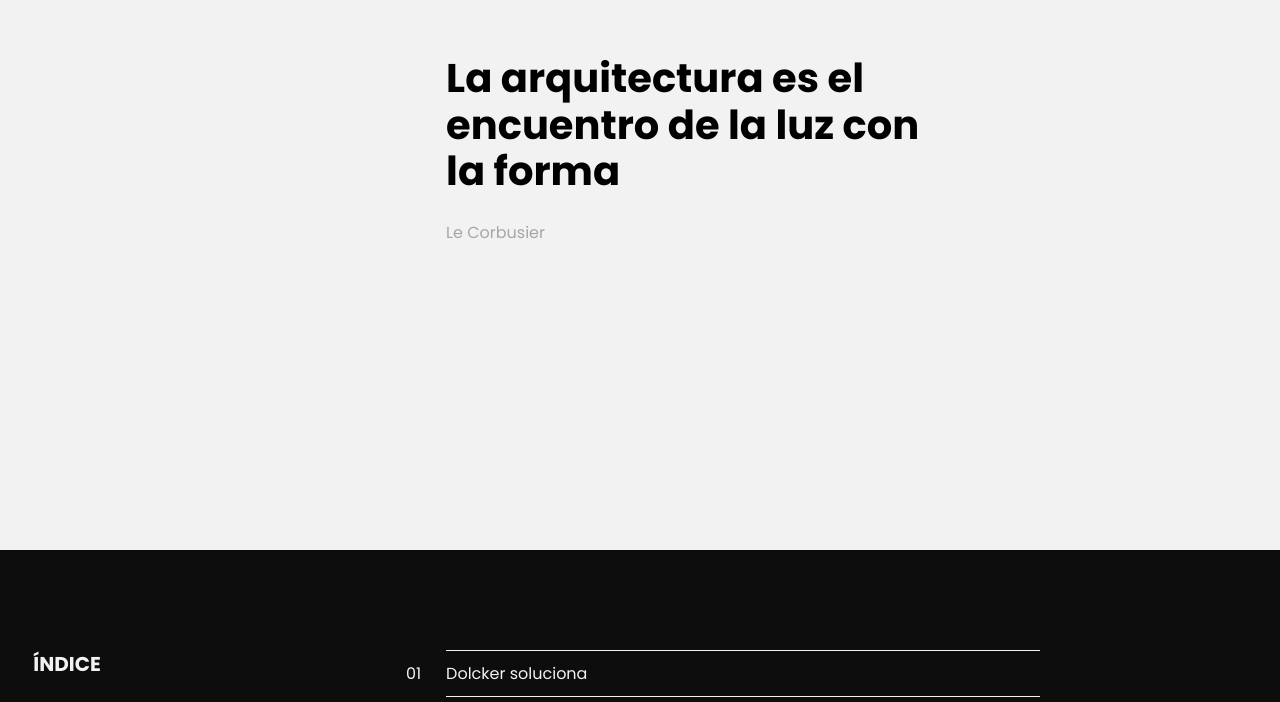
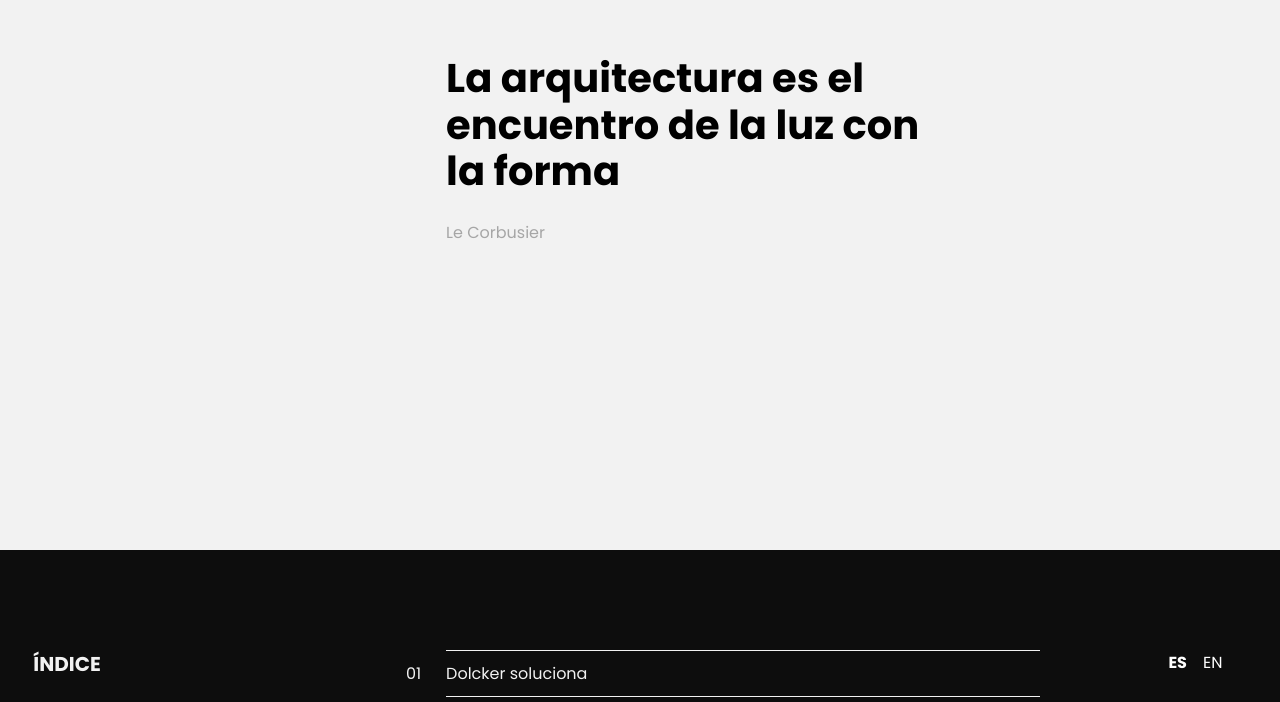
Before and after one commit to Calisto184AC0/template-catalogo, a React (Vite) app: page / in a window 1280 px wide. Shown: the part 250-952 px from the top of the page. Built offline with nearby package versions, Linux system fonts and the light colour scheme.

Commit message:
boton de idiomas

```diff
--- a/src/modules/02_Indice/index.jsx
+++ b/src/modules/02_Indice/index.jsx
@@ -107,6 +107,12 @@ const Indice = ({ indiceRef }) => {
                     className='flecha-indice'
                     onClick={handleClickFlecha}
                 />
+                <div className='idiomas'>
+                    <a href='#' className='seleccionado'>
+                        ES
+                    </a>
+                    <a href='/en'>EN</a>
+                </div>
             </StyledIndice>
             {menuDesplegable}
             <BtnIndice
--- a/src/modules/02_Indice/styles.jsx
+++ b/src/modules/02_Indice/styles.jsx
@@ -1,5 +1,6 @@
 import styled, { css } from 'styled-components'
 import Seccion from '../../components/Seccion'
+import { TextMedium } from '../../global/GlobalStyles'
 import { mediaQueryTablet } from '../../styles/sizes'
 
 const StyledIndice = styled(Seccion)`
@@ -14,6 +15,25 @@ const StyledIndice = styled(Seccion)`
             display: none;
         `)}
     }
+
+    .idiomas {
+        align-self: flex-start;
+
+        grid-column: 12;
+        grid-row: 1;
+        display: flex;
+        gap: 1rem;
+        ${TextMedium}
+
+        a {
+            color: white;
+            text-decoration: none;
+        }
+
+        .seleccionado {
+            font-weight: bold;
+        }
+    }
 `
 
 export { StyledIndice }
```
